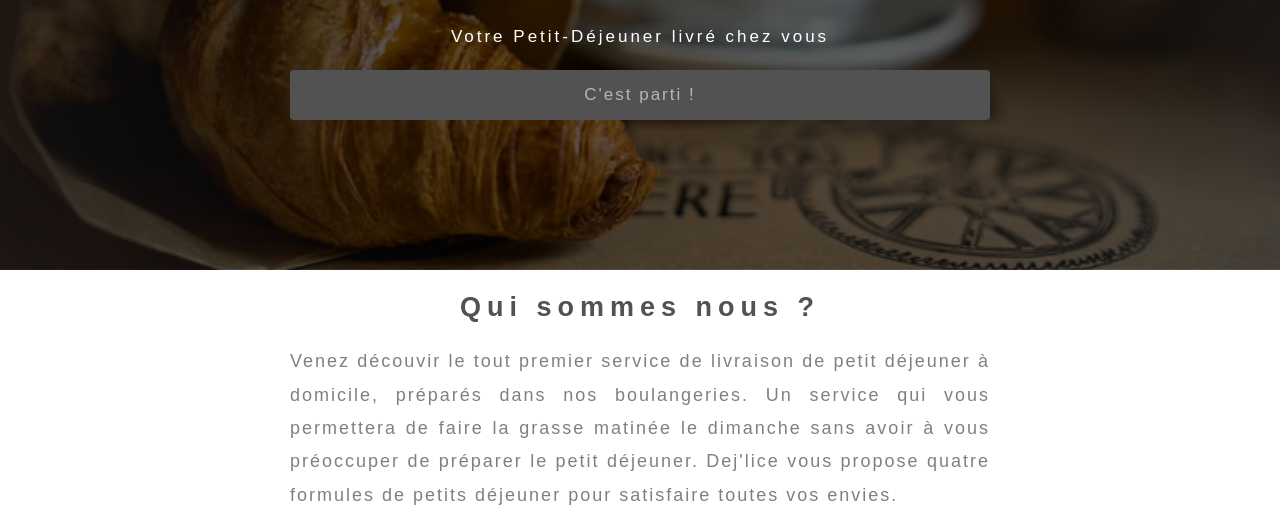
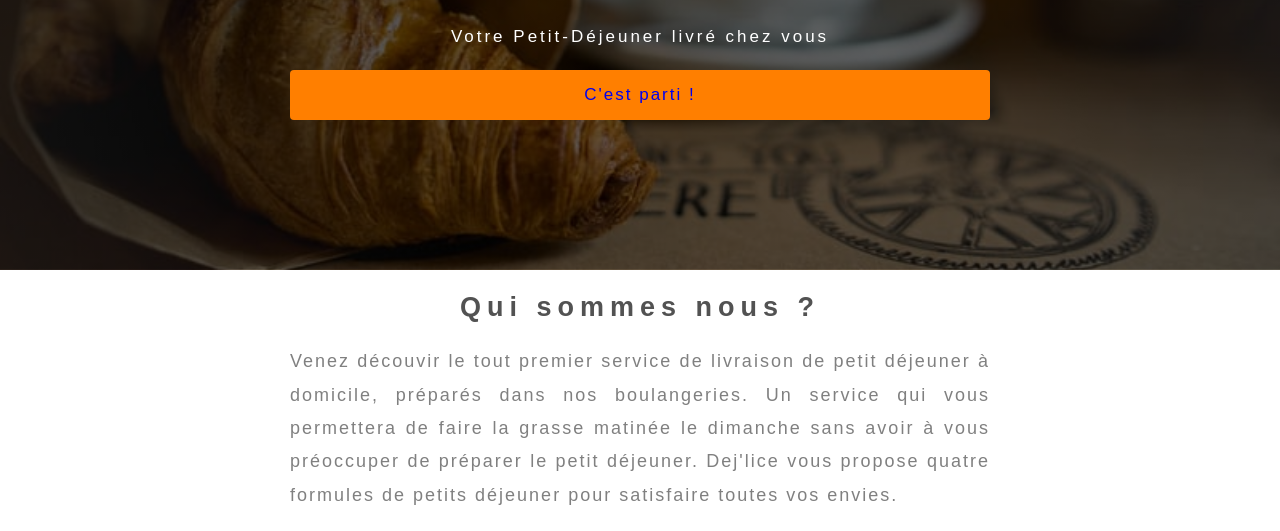
Before and after one commit to victor-berretti/dejlice, a plain HTML site: page index.html in a window 1280 px wide. Shown: the part 248-779 px from the top of the page. Drawn offline with Linux system fonts and the light colour scheme; a script that the page names is missing.

Commit message:
Update button.css

```diff
--- a/css/components/button.css
+++ b/css/components/button.css
@@ -1,8 +1,8 @@
 .btn-grey{
-	background-color: #525252;
+	background-color: #ff7f00;
 	padding: 15px;
 	border-radius: 4px;
-	color:#B9B7A7;
+	color:#fffff;
 	font-weight: 100;
 	font-weight: lighter;
 	letter-spacing: 2px;
```
